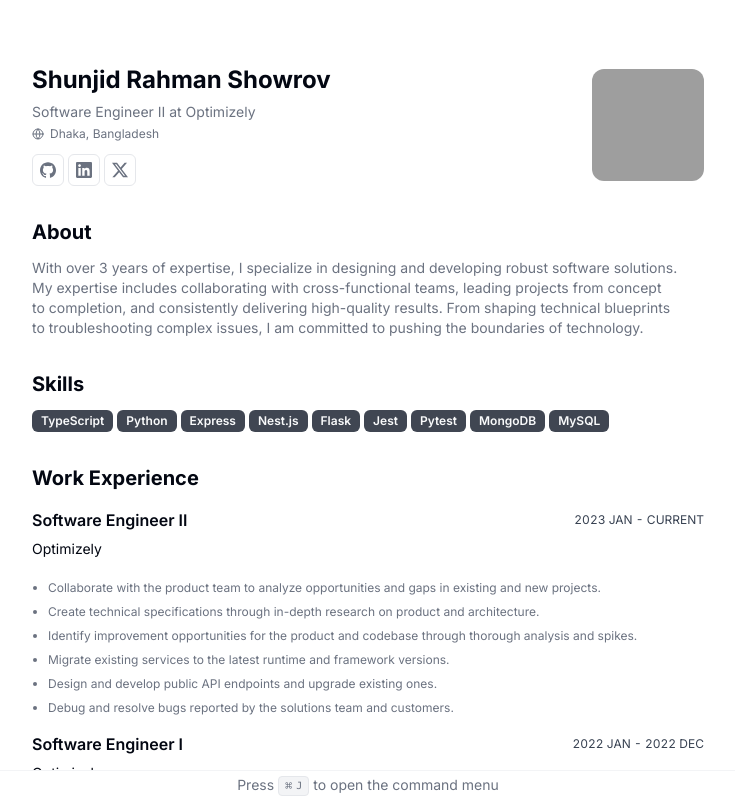
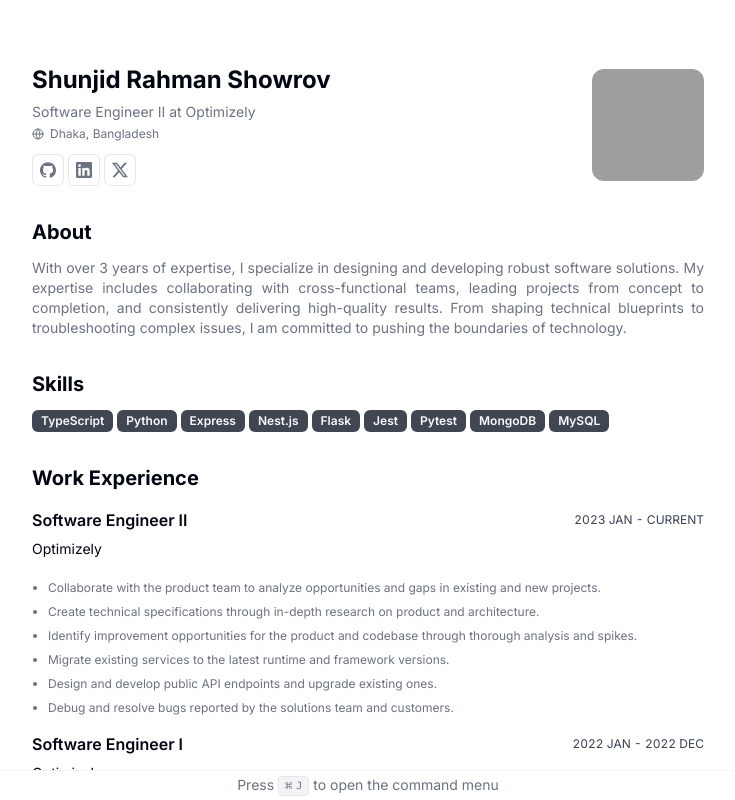
Before and after one commit to shunjid/shunjid.github.io, a Next.js app: page / in a window 1280 px wide. Shown: the top 800 px of the page, without its empty margins (272-1007 px from the left). Built offline with nearby package versions, Linux system fonts and the light colour scheme; grey boxes are pictures that could not be loaded.

Commit message:
Justify about text alignment

```diff
--- a/src/app/summary/index.tsx
+++ b/src/app/summary/index.tsx
@@ -13,7 +13,7 @@
   return (
     <Section>
       <h2 className="text-xl font-bold">About</h2>
-      <p className="text-balance text-sm text-muted-foreground">
+      <p className="text-justify text-sm text-muted-foreground">
         {summaries.join(" ")}
       </p>
     </Section>
```
